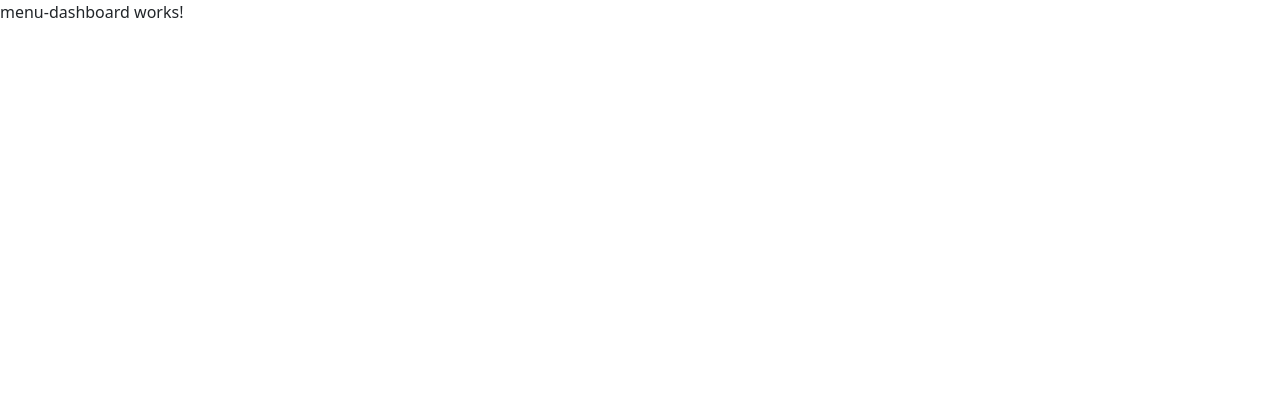
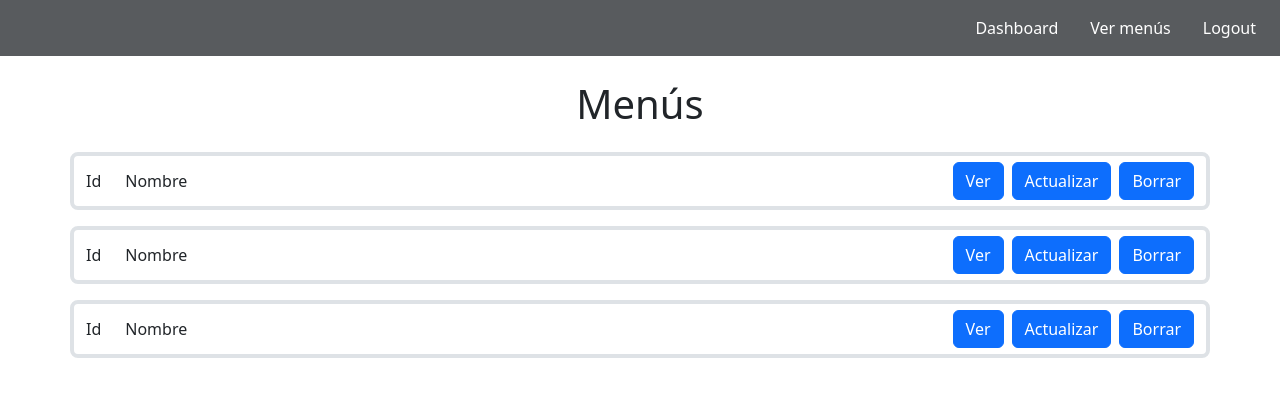
Before and after one commit to AndryAlexis/CRM_RestaurantApp, an Angular app in the folder CRM_Restaurant/: page /dashboard/menu in a window 1280 px wide. Shown: the top 396 px of the page. Built offline with nearby package versions, Linux system fonts and the light colour scheme; a web font is replaced by a local one.

Commit message:
menu dashboard

```diff
--- /dev/null
+++ b/CRM_Restaurant/src/app/components/menu-card/menu-card.component.html
@@ -0,0 +1,18 @@
+<div class="container-fluid border border-4  rounded-3">
+    <div class="row ">
+        <div class="col ">
+            <ul class="list-unstyled d-flex gap-4 align-items-center h-100">
+                <li>Id</li>
+                <li>Nombre</li>
+            </ul>
+        </div>
+        <div class="col" style="height: 50px">
+            <ul class="list-unstyled d-flex gap-2 justify-content-end align-items-center h-100">
+                <li><a href="" class="btn btn-primary">Ver</a></li>
+                <li><a href="" class="btn btn-primary">Actualizar</a></li>
+                <li><a href="" class="btn btn-primary">Borrar</a></li>
+
+            </ul>
+        </div>
+    </div>
+</div>
--- a/CRM_Restaurant/src/app/pages/menu-dashboard/menu-dashboard.component.html
+++ b/CRM_Restaurant/src/app/pages/menu-dashboard/menu-dashboard.component.html
@@ -1 +1,14 @@
-<p>menu-dashboard works!</p>
+<app-header-dashboard />
+
+<section class="container text-center">
+    <h1 class=" m-4">Menús</h1>
+    <div class="row my-3">
+        <div class="col p-0">
+            <div class="d-flex flex-column gap-3">
+                <app-menu-card />
+                <app-menu-card />
+                <app-menu-card />
+            </div>
+        </div>
+    </div>
+</section>
--- a/CRM_Restaurant/src/app/pages/menu-dashboard/menu-dashboard.component.ts
+++ b/CRM_Restaurant/src/app/pages/menu-dashboard/menu-dashboard.component.ts
@@ -1,9 +1,11 @@
 import { Component } from '@angular/core';
+import { HeaderDashboardComponent } from "../../components/dashboard/header-dashboard/header-dashboard.component";
+import { MenuCardComponent } from "../../components/menu-card/menu-card.component";
 
 @Component({
   selector: 'app-menu-dashboard',
   standalone: true,
-  imports: [],
+  imports: [HeaderDashboardComponent, MenuCardComponent],
   templateUrl: './menu-dashboard.component.html',
   styleUrl: './menu-dashboard.component.css'
 })
```
Also changed, not shown: CRM_Restaurant/src/app/components/menu-card/menu-card.component.ts (added, +12 -0 lines), CRM_Restaurant/src/app/ng-s.service.ts (added, +9 -0 lines), CRM_Restaurant/src/app/components/menu-card/menu-card.component.css (added), 1 other file (tests, documents, lock files or other folders).
